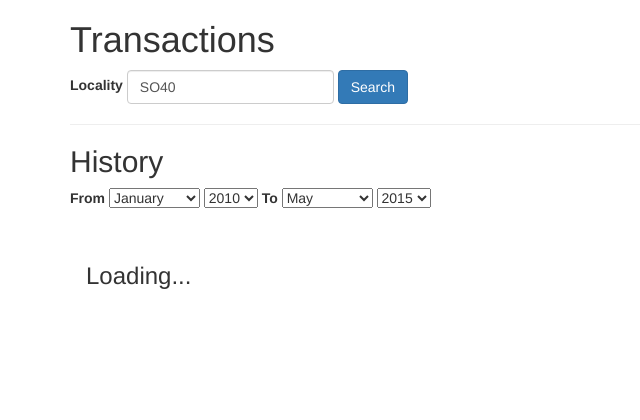
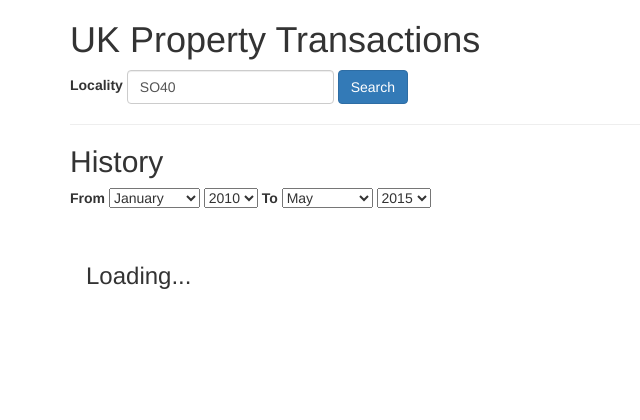
Before and after one commit to tristanguigue/transactions, a Django app: page / in a window 1280 px wide. Shown: the top 420 px of the page, without its empty margins (0-640 px from the left). Run offline with Django 3.2, Linux system fonts and the light colour scheme; data that the repository does not hold is empty; parts of the project's set-up code (start-up, migrations or seed data) failed here and were passed over; some libraries are stand-ins or nearby versions.

Commit message:
Updated title

```diff
--- a/housepriceapp/templates/index.html
+++ b/housepriceapp/templates/index.html
@@ -7,7 +7,7 @@
 {% bootstrap_css %}
 
 <div class="container">
-    <h1>Transactions</h1>
+    <h1>UK Property Transactions</h1>
     <div ng-controller="mainController">
         <form class="form-inline">
             <div class="form-group">
```
